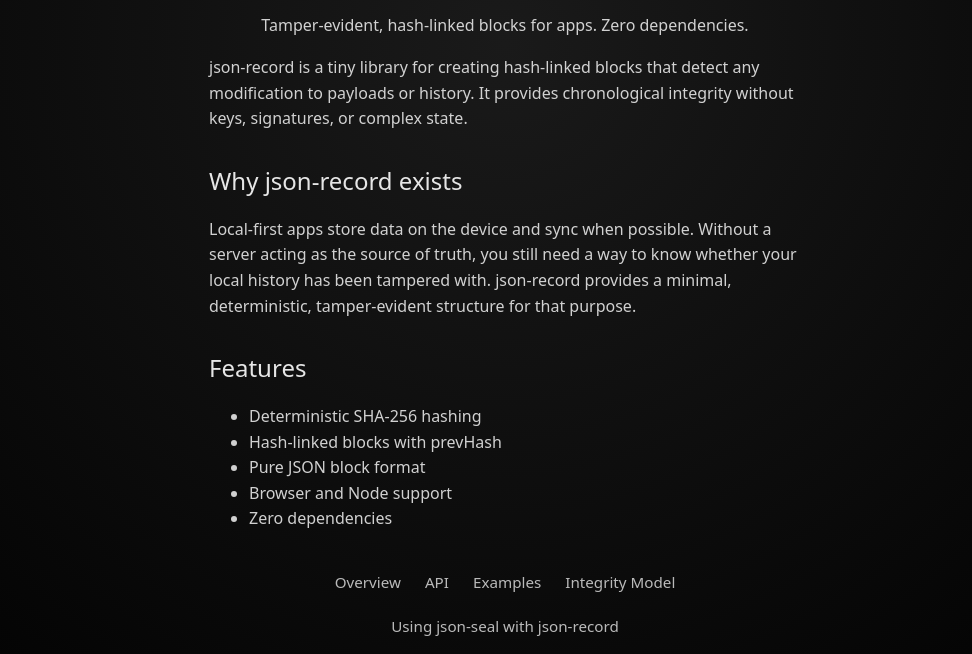
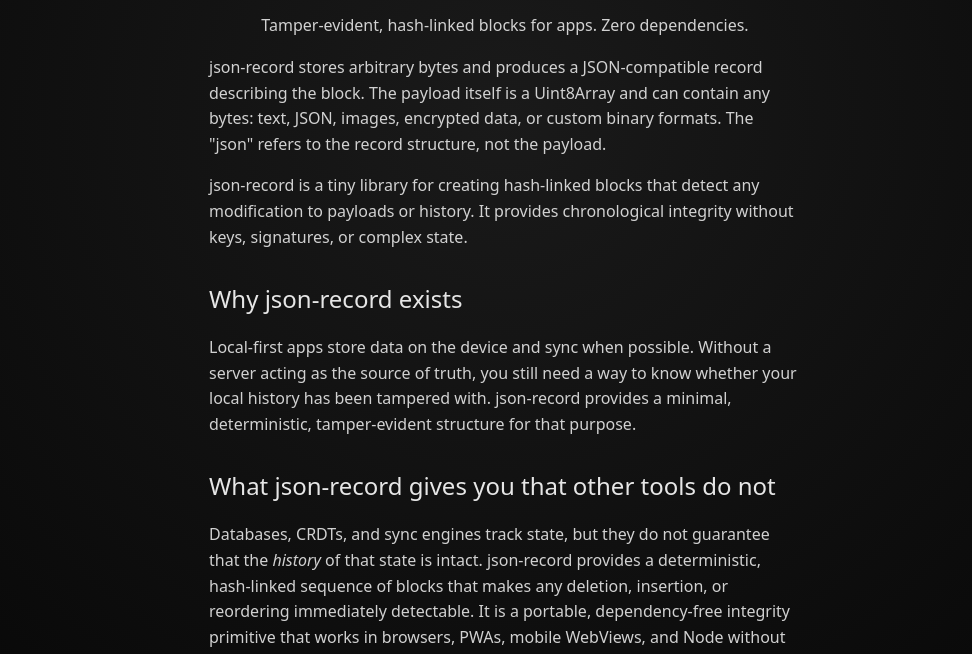
Before and after one commit to cmyers/json-record, a website: page docs/index.html in a window 1280 px wide. Shown: the part 131-785 px from the top of the page, without its empty margins (135-1107 px from the left). Drawn offline with Linux system fonts and the light colour scheme.

Commit message:
Update docs to describe what json-record is for

```diff
--- a/docs/index.html
+++ b/docs/index.html
@@ -15,6 +15,13 @@
       Tamper-evident, hash-linked blocks for apps. Zero dependencies.
     </p>
 
+    <p class="note">
+      json-record stores arbitrary bytes and produces a JSON-compatible record
+      describing the block. The payload itself is a Uint8Array and can contain
+      any bytes: text, JSON, images, encrypted data, or custom binary formats.
+      The "json" refers to the record structure, not the payload.
+    </p>
+
     <p>
       json-record is a tiny library for creating hash-linked blocks that detect
       any modification to payloads or history. It provides chronological
@@ -28,6 +35,18 @@
       a server acting as the source of truth, you still need a way to know
       whether your local history has been tampered with. json-record provides a
       minimal, deterministic, tamper-evident structure for that purpose.
+    </p>
+
+    <h2>What json-record gives you that other tools do not</h2>
+
+    <p>
+      Databases, CRDTs, and sync engines track state, but they do not guarantee
+      that the <em>history</em> of that state is intact. json-record provides a
+      deterministic, hash-linked sequence of blocks that makes any deletion,
+      insertion, or reordering immediately detectable. It is a portable,
+      dependency-free integrity primitive that works in browsers, PWAs, mobile
+      WebViews, and Node without servers, consensus protocols, or blockchain
+      overhead.
     </p>
 
     <h2>Features</h2>
```
Also changed, not shown: README.md, 1 other file.
